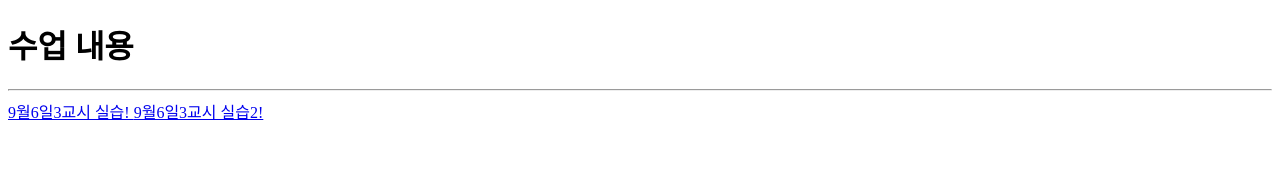
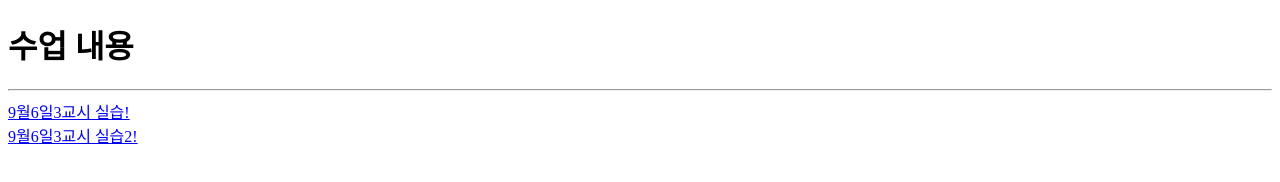
Before and after one commit to dhtpdnf/Heoung, a plain HTML site: page index.html in a window 1280 px wide. Drawn offline with Linux system fonts and the light colour scheme.

Commit message:
Update index.html

```diff
--- a/index.html
+++ b/index.html
@@ -9,7 +9,7 @@
 <body>
     <h1>수업 내용</h1>
     <hr>
-    <a href="9월6일3교시.html"> 9월6일3교시 실습! </a>
+    <a href="9월6일3교시.html"> 9월6일3교시 실습! </a> <br>
     <a href="9월6일3교시2.html"> 9월6일3교시 실습2! </a>
 </body>
 </html>
```
